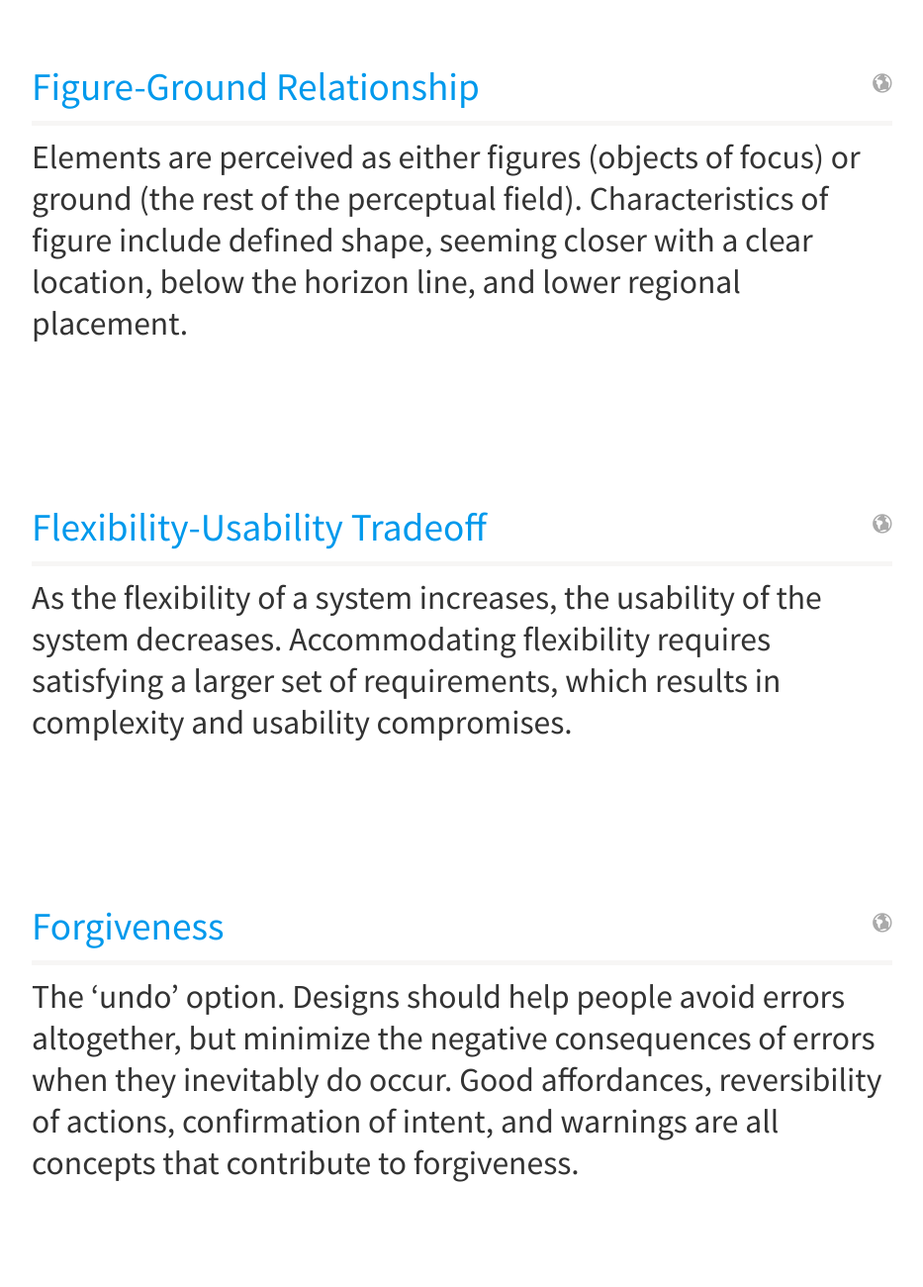
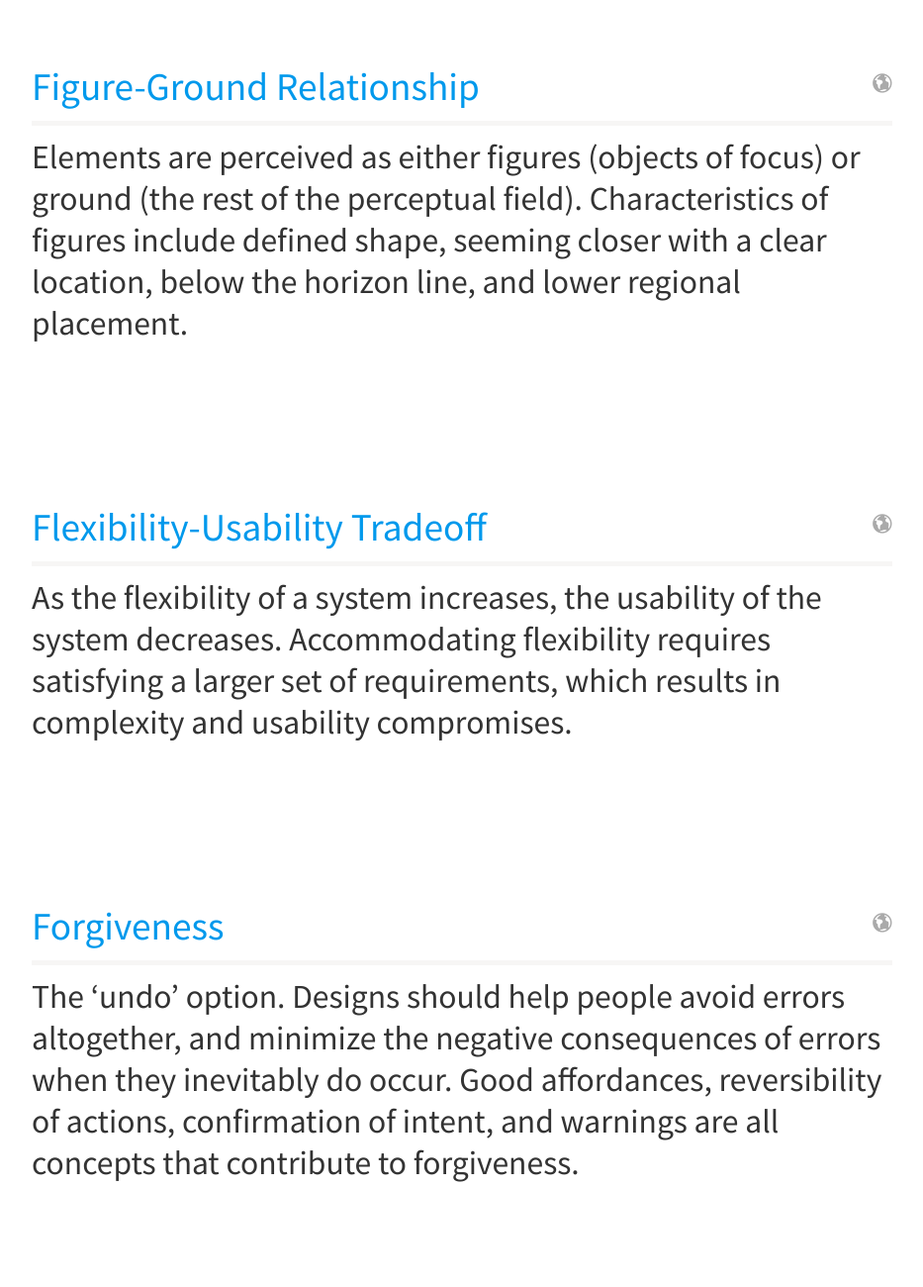
Before and after one commit to humphreybc/design-principles, a plain HTML site: page public/index.html in a window 1280 px wide. Shown: the part 4460-5760 px from the top of the page at 99% size, without its empty margins (173-1106 px from the left). Drawn offline with Linux system fonts and the light colour scheme.

Commit message:
Clarification

```diff
--- a/public/index.html
+++ b/public/index.html
@@ -102,7 +102,7 @@
     <li class="principle">
       <h3>Figure-Ground Relationship</h3>
       <a class="icon-earth" href="http://en.wikipedia.org/wiki/Figure%E2%80%93ground_(perception)" target="_blank"></a>
-      <p>Elements are perceived as either figures (objects of focus) or ground (the rest of the perceptual field). Characteristics of figure include defined shape, seeming closer with a clear location, below the horizon line, and lower regional placement.</p>
+      <p>Elements are perceived as either figures (objects of focus) or ground (the rest of the perceptual field). Characteristics of figures include defined shape, seeming closer with a clear location, below the horizon line, and lower regional placement.</p>
     </li>
 
     <li class="principle">
@@ -114,7 +114,7 @@
     <li class="principle">
       <h3>Forgiveness</h3>
       <a class="icon-earth" href="http://www.jankoatwarpspeed.com/forgiveness-in-ui-design/" target="_blank"></a>
-      <p>The ‘undo’ option. Designs should help people avoid errors altogether, but minimize the negative consequences of errors when they inevitably do occur. Good affordances, reversibility of actions, confirmation of intent, and warnings are all concepts that contribute to forgiveness.</p>
+      <p>The ‘undo’ option. Designs should help people avoid errors altogether, and minimize the negative consequences of errors when they inevitably do occur. Good affordances, reversibility of actions, confirmation of intent, and warnings are all concepts that contribute to forgiveness.</p>
     </li>
 
     <li class="principle">
```
